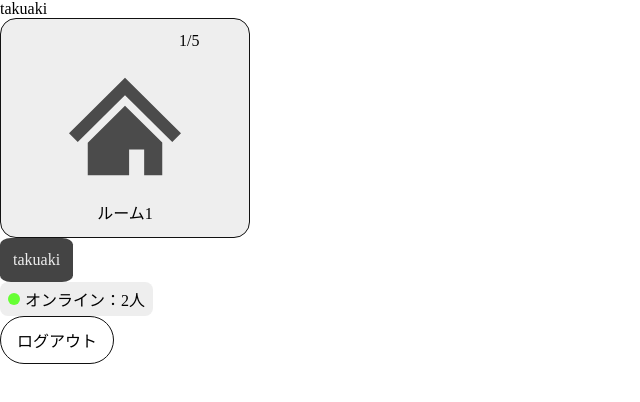
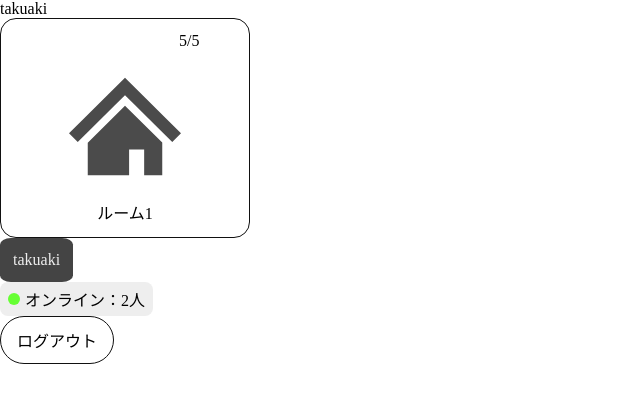
Before and after one commit to uuronn/auras-d-reach, a React (Vite) app: page /takuaki in a window 1280 px wide. Shown: the top 402 px of the page, without its empty margins (0-640 px from the left). Built offline with nearby package versions, Linux system fonts and the light colour scheme; no server answers.

Commit message:
ルームなおしたよ

```diff
--- a/src/components/Room/index.tsx
+++ b/src/components/Room/index.tsx
@@ -1,27 +1,10 @@
 import { css } from "@emotion/react";
-
-const room = css`
-  width: 250px;
-  height: 220px;
-  background: #eee;
-  border-radius: 16px;
-  border: 1px solid #111;
-  position: relative;
-  padding: 1%;
-`;
+import { useState } from "react";
+import { useNavigate } from "react-router-dom";
 
 const personNumber = css`
   position: absolute;
   right: 20%;
-`;
-
-const rooms = css`
-  display: flex;
-  width: 100%;
-  height: 100%;
-  flex-direction: column;
-  justify-content: end;
-  align-items: center;
 `;
 
 const roomImg = css`
@@ -29,15 +12,55 @@ const roomImg = css`
   margin: 8%;
 `;
 
+const rooms = css`
+display: flex;
+width: 100%;
+height: 100%;
+flex-direction: column;
+justify-content: end;
+align-items: center;
+`;
+
 function Room({ personNumbers, roomNumber }: any) {
+  const [isHover, setIsHover] = useState(false);
+
+  const handleMouseEnter = () => {
+    setIsHover(true);
+  };
+
+  const handleMouseLeave = () => {
+    setIsHover(false);
+  };
+  let disable = personNumbers >= 5;
+  const navigate = useNavigate();
+  const clickHandler = () => {
+    navigate("/room1");
+  };
+
+  const room = css`
+    width: 250px;
+    height: 220px;
+    background-color: ${isHover ? "#eee" : ""};
+    border-radius: 16px;
+    border: 1px solid #111;
+    position: relative;
+    padding: 1%;
+  `;
+
   return (
-    <div css={room}>
+    <button
+      css={room}
+      onClick={clickHandler}
+      disabled={disable}
+      onMouseEnter={handleMouseEnter}
+      onMouseLeave={handleMouseLeave}
+    >
       <p css={personNumber}>{personNumbers}/5</p>
       <div css={rooms}>
         <img src="../../../public/home.svg" alt="roomImg" css={roomImg} />
         <p>ルーム{roomNumber}</p>
       </div>
-    </div>
+    </button>
   );
 }
 
--- a/src/pages/takuaki.tsx
+++ b/src/pages/takuaki.tsx
@@ -7,7 +7,7 @@ function Takuaki() {
   return (
     <div>
         <div>takuaki</div>
-        <Room personNumbers={1} roomNumber={1}/>
+        <Room personNumbers={5} roomNumber={1}/>
         <PlayerName playerName="takuaki"/>
         <OnlineCounter onlineNumber={2}/>
         <Logout/>
```
